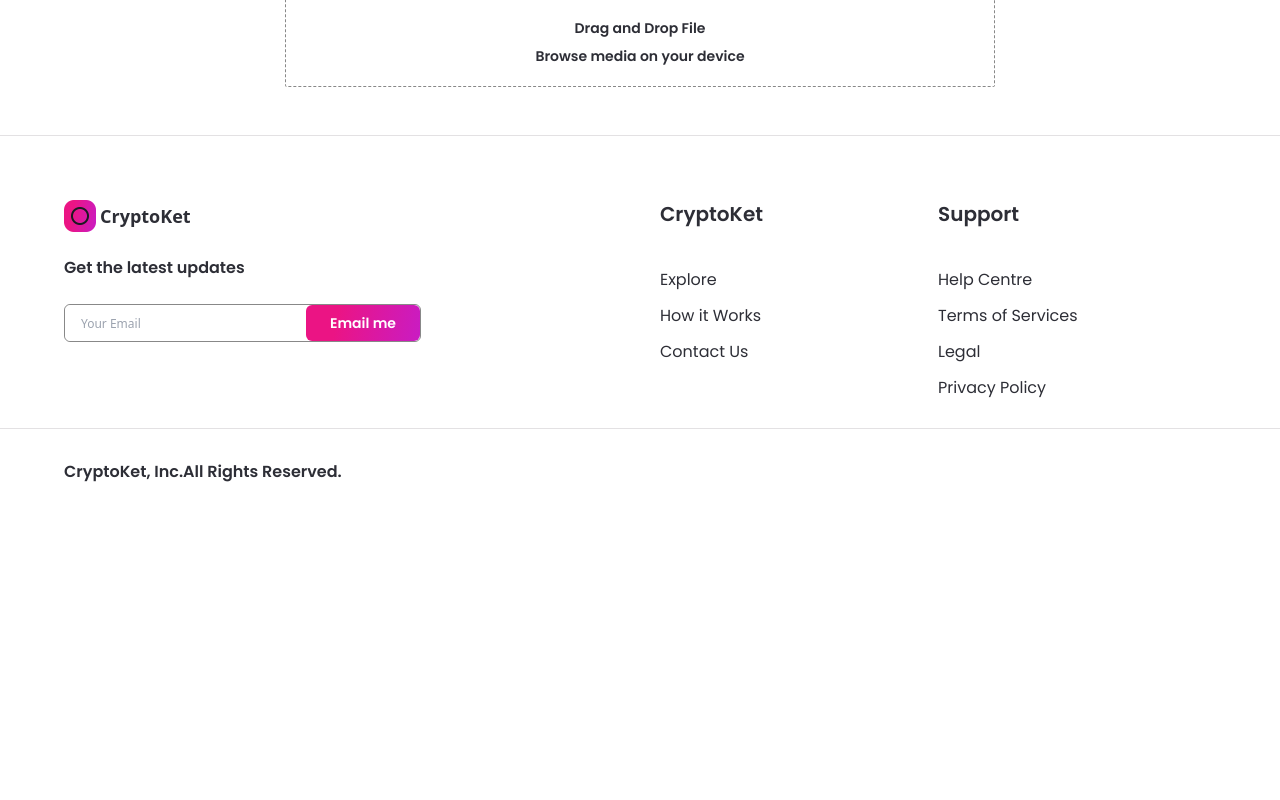
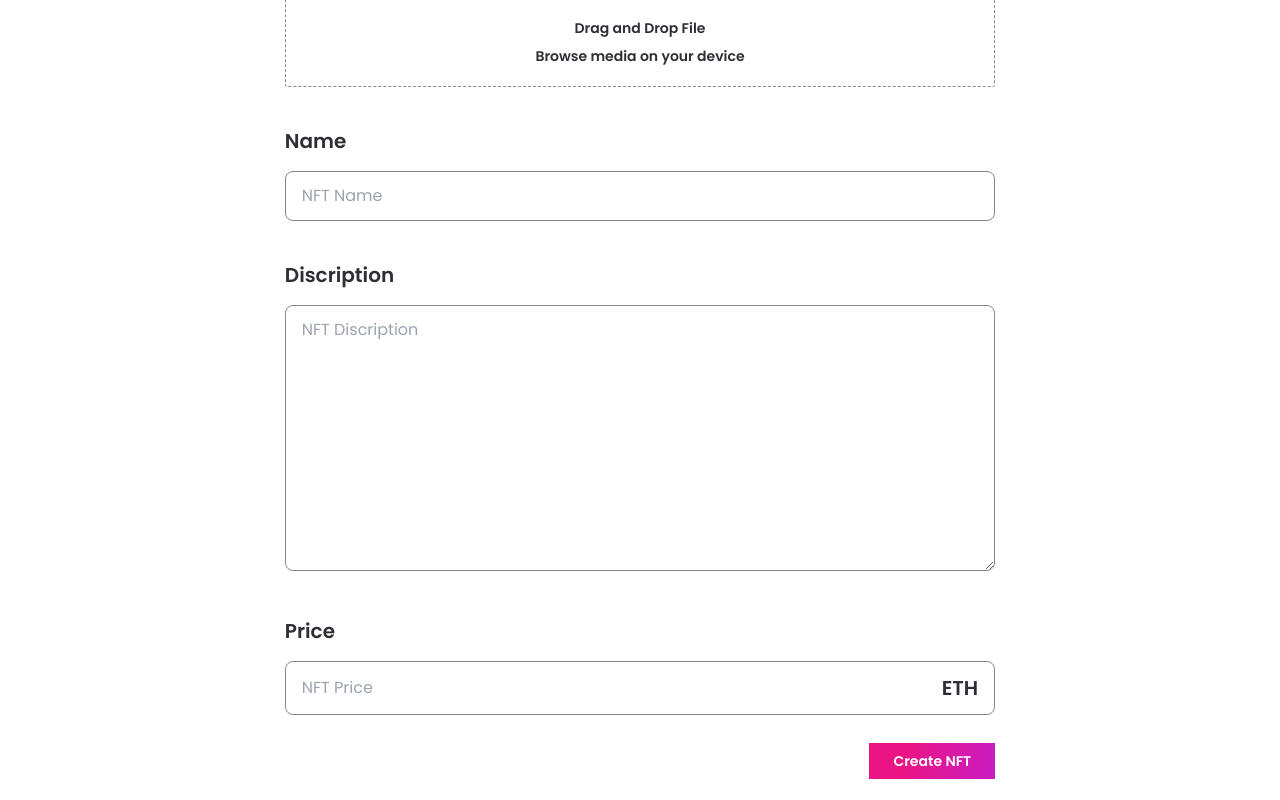
Before and after one commit to Sumit9953/NFT_MARKETPLACE_CRYPTOKET, a Next.js app: page /create-nft in a window 1280 px wide. Shown: the part 480-1280 px from the top of the page. Before the commit the page ends 1031 px from the top, so only its background shows below. Built offline with nearby package versions, Linux system fonts and the light colour scheme.

Commit message:
input of nft

```diff
--- /dev/null
+++ b/components/Input.jsx
@@ -0,0 +1,43 @@
+import React from 'react';
+
+const Input = ({ inputType, title, placeholder, handleClick }) => (
+  <div className="mt-10 w-full">
+    <p className="font-poppins dark:text-white text-nft-black-1 font-semibold text-xl">{title}</p>
+
+    {inputType === 'number' ? (
+      <div className="dark:bg-nft-black-1 bg-white border dark:border-nft-black-1
+        border-nft-gray-2 rounded-lg w-full outline-none font-poppins dark:text-white
+        text-nft-gray-2 text-base mt-4 px-4 py-3 flexBetween flex-row "
+      >
+        <input
+          type="number"
+          className="flex w-full dark:bg-nft-black-1 bg-white outline-none"
+          placeholder={placeholder}
+          onChange={handleClick}
+        />
+        <p className="font-poppins dark:text-white text-nft-black-1 font-semibold text-xl">ETH</p>
+      </div>
+    ) : inputType === 'textarea' ? (
+      <textarea
+        rows={10}
+        className="dark:bg-nft-black-1 bg-white border dark:border-nft-black-1
+        border-nft-gray-2 rounded-lg w-full outline-none font-poppins dark:text-white
+        text-nft-gray-2 text-base mt-4 px-4 py-3 "
+        placeholder={placeholder}
+        onChange={handleClick}
+      />
+    ) : (
+
+      <input
+        className="dark:bg-nft-black-1 bg-white border dark:border-nft-black-1
+        border-nft-gray-2 rounded-lg w-full outline-none font-poppins dark:text-white
+        text-nft-gray-2 text-base mt-4 px-4 py-3 "
+        placeholder={placeholder}
+        onChange={handleClick}
+      />
+    )}
+
+  </div>
+);
+
+export default Input;
--- a/components/index.js
+++ b/components/index.js
@@ -4,5 +4,6 @@ import Button from './Button';
 import Banner from './Banner';
 import CreatorCard from './CreatorCard';
 import NFTCard from './NFTCard';
+import Input from './Input';
 
-export { Navbar, Footer, Button, Banner, CreatorCard, NFTCard };
+export { Navbar, Footer, Button, Banner, CreatorCard, NFTCard, Input };
--- a/pages/create-nft.js
+++ b/pages/create-nft.js
@@ -4,7 +4,7 @@ import { useDropzone } from 'react-dropzone';
 import Image from 'next/image';
 import { useTheme } from 'next-themes';
 
-import { Button } from '../components';
+import { Button, Input } from '../components';
 import images from '../assets';
 
 const CreateNFT = () => {
@@ -64,7 +64,40 @@ const CreateNFT = () => {
                 </p>
               </div>
             </div>
+            {fileUrl && (
+              <aside>
+                <div>
+                  <img src={fileUrl} alt="asset_file" />
+                </div>
+              </aside>
+            )}
           </div>
+        </div>
+        <Input
+          inputType="input"
+          title="Name"
+          placeholder="NFT Name"
+          handleClick={() => {}}
+        />
+        <Input
+          inputType="textarea"
+          title="Discription"
+          placeholder="NFT Discription"
+          handleClick={() => {}}
+        />
+        <Input
+          inputType="number"
+          title="Price"
+          placeholder="NFT Price"
+          handleClick={() => {}}
+        />
+
+        <div className="mt-7 w-full flex justify-end">
+          <Button
+            btnName="Create NFT"
+            className="rounded-xl"
+            handleClick={() => {}}
+          />
         </div>
       </div>
     </div>
```
